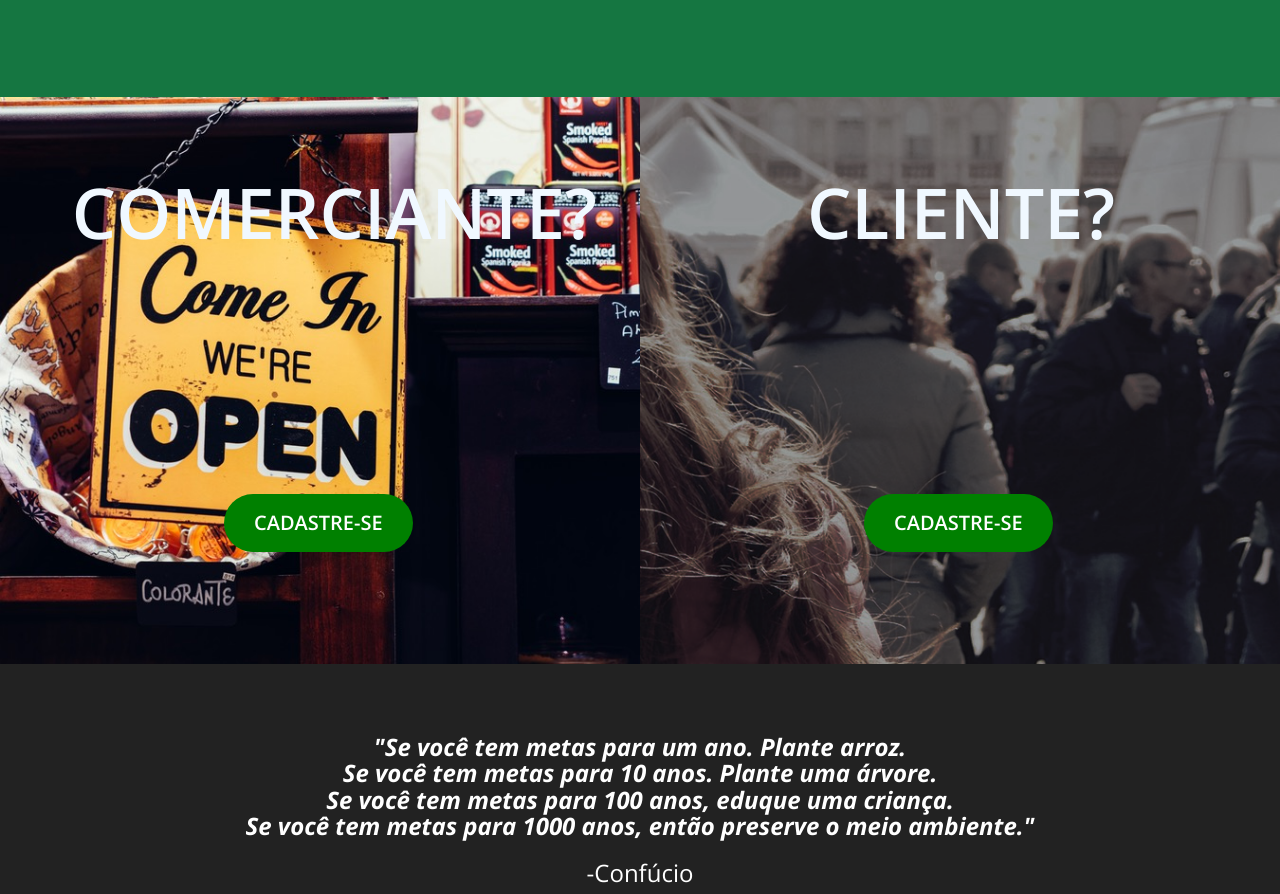
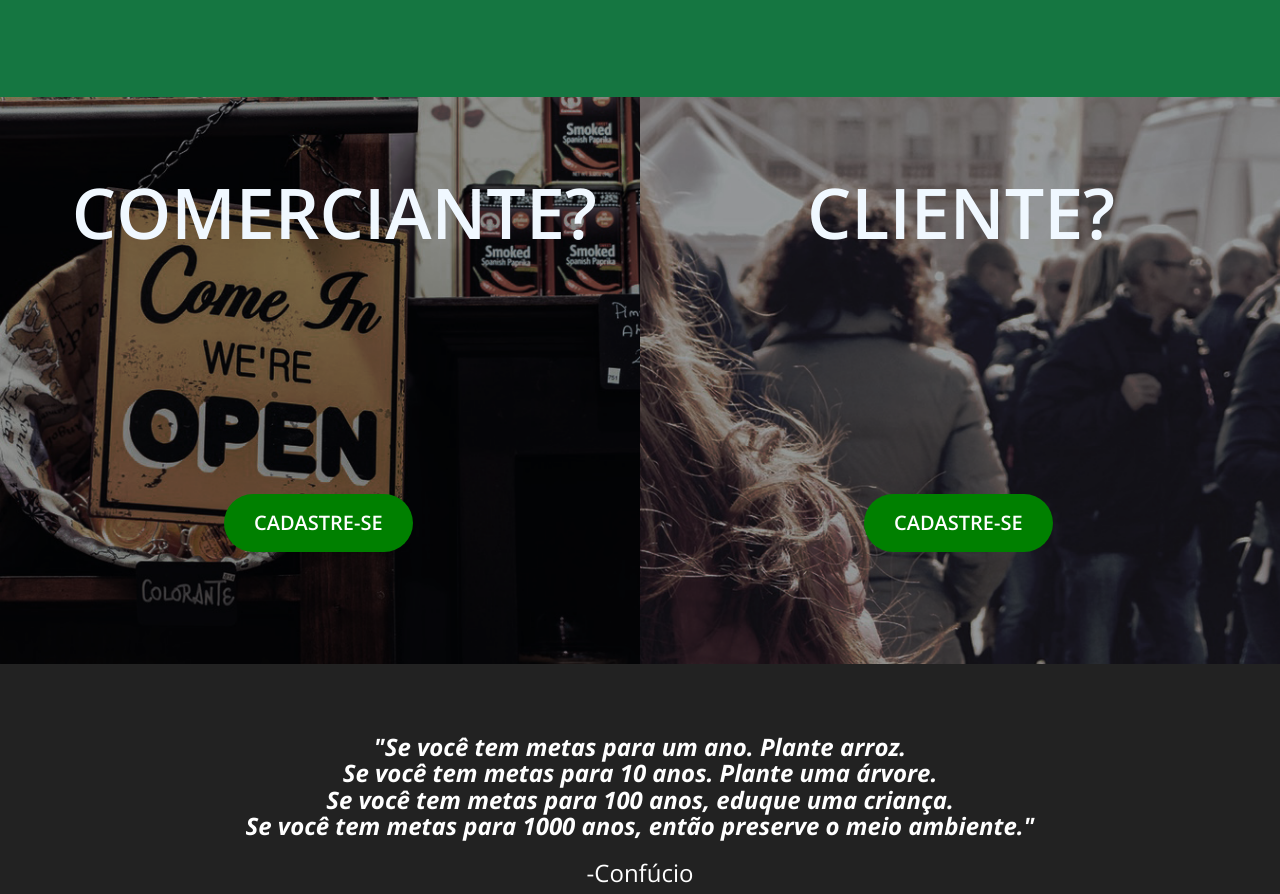
Before and after one commit to WellingtonJJ/wellingtonJJ.github.io, a website: page index.html in a window 1280 px wide. Shown: the part 1073-1967 px from the top of the page. Drawn offline with nearby package versions, Linux system fonts and the light colour scheme.

Commit message:
loja.jpeg para loja.png

```diff
--- a/index.html
+++ b/index.html
@@ -96,7 +96,7 @@
 
                     <a href="#" class="portfolio-box">
 
-                        <img src="img/loja.jpeg" class="img-responsive" alt="">
+                        <img src="img/loja.png" class="img-responsive" alt="">
                         <h1 id="chamada2">COMERCIANTE?</h1>
                         <div class="portfolio-box-caption">
                             <div class="portfolio-box-caption-content">
```
Also changed, not shown: img/hh.jpeg (renamed from img/loja.jpeg), img/loja.png (added).
